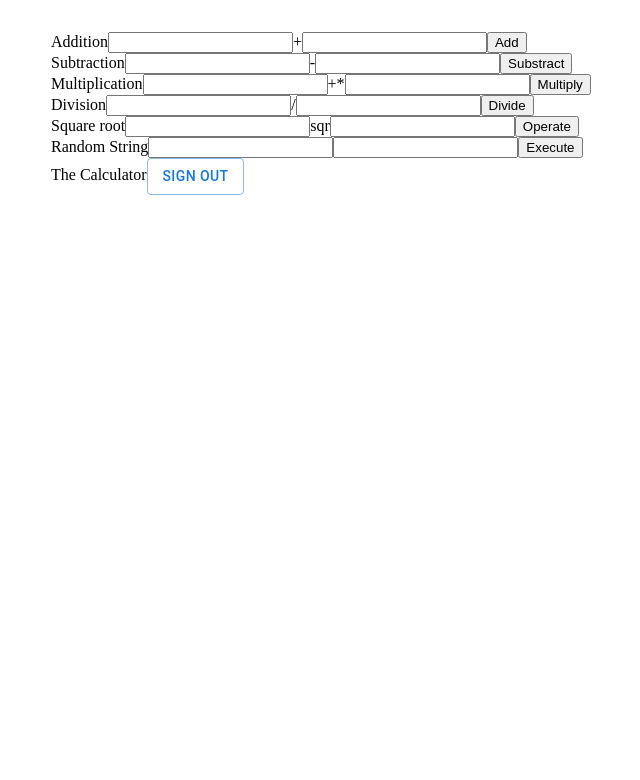
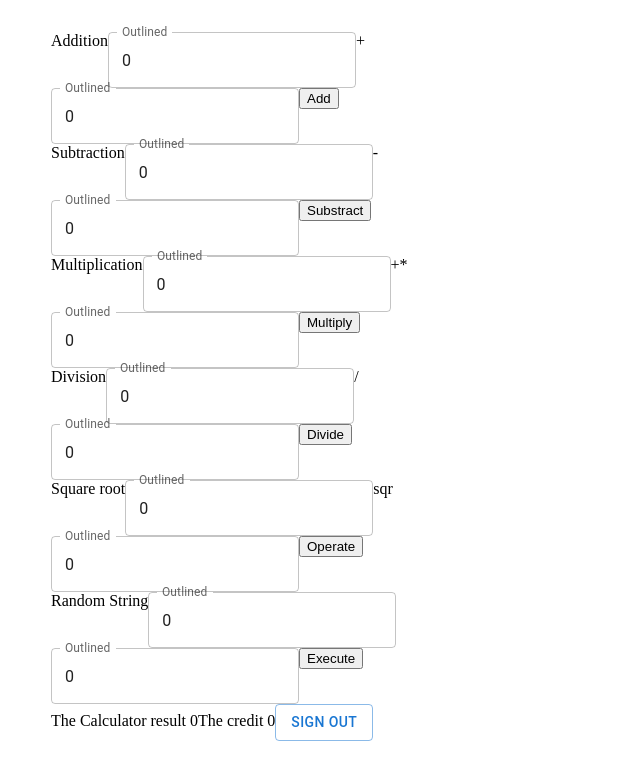
Before and after one commit to nfmelendez/tn-frontend, a Gatsby app: page /calculator in a window 1280 px wide. Shown: the top 780 px of the page, without its empty margins (313-953 px from the left). Built offline with nearby package versions, Linux system fonts and the light colour scheme.

Commit message:
Operation and skeleton  for services + credits

```diff
--- a/src/components/calculator/Operation.js
+++ b/src/components/calculator/Operation.js
@@ -1,36 +1,46 @@
 import React, { useState } from "react";
 import Typography from '@mui/material/Typography';
 import MuiLink from '@mui/material/Link';
-import axios from 'axios';
+import { operation } from "../../services/calculatorService";
 
-export default function Operation({ opName, opSymbol, opActionName }) {
+import TextField from '@mui/material/TextField';
+
+
+import { Box, styled } from '@mui/system';
+
+
+export default function Operation({ opName, opSymbol, opActionName, onResult, parentState}) {
 
     const defaultState = {
-        left: "",
-        right: ""
+        left: parentState.result,
+        right: 0
     }
 
     const [state, setState] = useState(defaultState);
 
 
 
-    async function handleSubmit() {
-               /* try {
-            const response = await axios.post('https://api.example.com/operation', {
-            operation: opActionName,
-            left: state.left,
-            right: state.right,
-            });
-           // setResult(response.data.result);
-        } catch (err) {
-            //setError('An error occurred');
-            console.error(err);
-        }*/
+    async function handleSubmit(e) {
+        e.preventDefault();
 
+        const result = await operation(opSymbol, parentState.result, state.right);
+
+        onResult(result);
 
     }
 
-    function handleUpdate(){}
+    function handleUpdate(e){
+        debugger;
+        e.preventDefault();
+        const value = e.target.value;
+        //accept only numbers
+        setState(prev => (
+            {...prev,
+            right: value
+            }
+        ))
+
+    }
 
   return (
     <form
@@ -41,16 +51,13 @@ export default function Operation({ opName, opSymbol, opActionName }) {
   >
     <label>
       {opName}
-      <input type="text" name="left" value={state.left} onChange={handleUpdate} />
+      <TextField id="outlined-basic" label="Outlined" variant="outlined"  name="left" value={parentState.result}   />
+
     </label>
     <label>
       {opSymbol}
-      <input
-        type="text"
-        name="right"
-        value={state.right}
-        onChange={handleUpdate}
-      />
+      <TextField id="outlined-basic" label="Outlined" variant="outlined"  name="right" value={state.right}  onChange={handleUpdate} />
+
     </label>
     <input type="submit" value={opActionName} />
   </form>
--- a/src/pages/calculator.js
+++ b/src/pages/calculator.js
@@ -1,4 +1,4 @@
-import * as React from 'react';
+import React, {useState} from 'react';
 import Container from '@mui/material/Container';
 import Typography from '@mui/material/Typography';
 import Box from '@mui/material/Box';
@@ -18,21 +18,34 @@ function handleSignOut() {
 }
 
 export default function Calculator() {
+
+  const [state, setState] = useState({result : 0, credit: 0});
+
+  function onResult(r) {
+    setState((prevState) => ({
+      ...prevState,
+      result: r.result,
+      credit : r.credit
+    }));
+
+  }
+
   return (
     <Container maxWidth="sm">
       <Box sx={{ my: 4 }}>
 
-        <Operation opName="Addition" opSymbol="+" opActionName="Add"></Operation>
-        <Operation opName="Subtraction" opSymbol="-" opActionName="Substract"></Operation>
-        <Operation opName="Multiplication" opSymbol="+*" opActionName="Multiply"></Operation>
-        <Operation opName="Division" opSymbol="/" opActionName="Divide"></Operation>
-        <Operation opName="Square root" opSymbol="sqr" opActionName="Operate"></Operation>
-        <Operation opName="Random String" opSymbol="" opActionName="Execute"></Operation>
+        <Operation opName="Addition" opSymbol="+" opActionName="Add" onResult={onResult} parentState={state}></Operation>
+        <Operation opName="Subtraction" opSymbol="-" opActionName="Substract" onResult={onResult} parentState={state}></Operation>
+        <Operation opName="Multiplication" opSymbol="+*" opActionName="Multiply" onResult={onResult} parentState={state}></Operation>
+        <Operation opName="Division" opSymbol="/" opActionName="Divide" onResult={onResult} parentState={state}></Operation>
+        <Operation opName="Square root" opSymbol="sqr" opActionName="Operate" onResult={onResult} parentState={state}></Operation>
+        <Operation opName="Random String" opSymbol="" opActionName="Execute" onResult={onResult} parentState={state}></Operation>
 
 
 
 
-        The Calculator
+        The Calculator result {state.result}
+        The credit {state.credit}
         <Button variant="outlined" onClick={() => {
               handleSignOut();
             }}>Sign Out
--- a/src/services/calculatorService.js
+++ b/src/services/calculatorService.js
@@ -11,6 +11,6 @@ export async function  operation(operation, left, right) {
             //setError('An error occurred');
             console.error(err);
         }*/
-
-    return "2";
+       debugger;
+    return { result: parseInt(left) + parseInt(right), credit: 1};
 }
```
